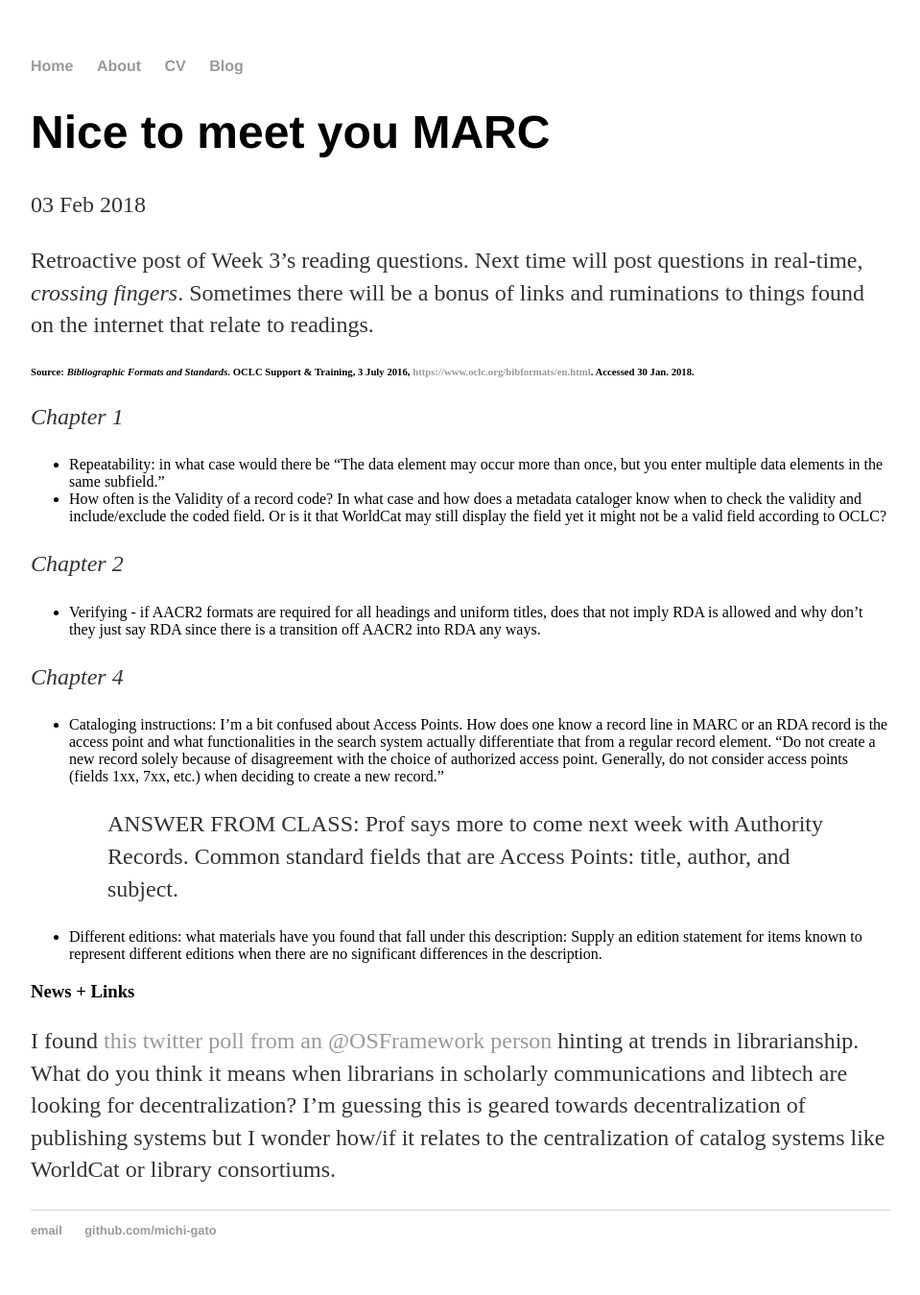
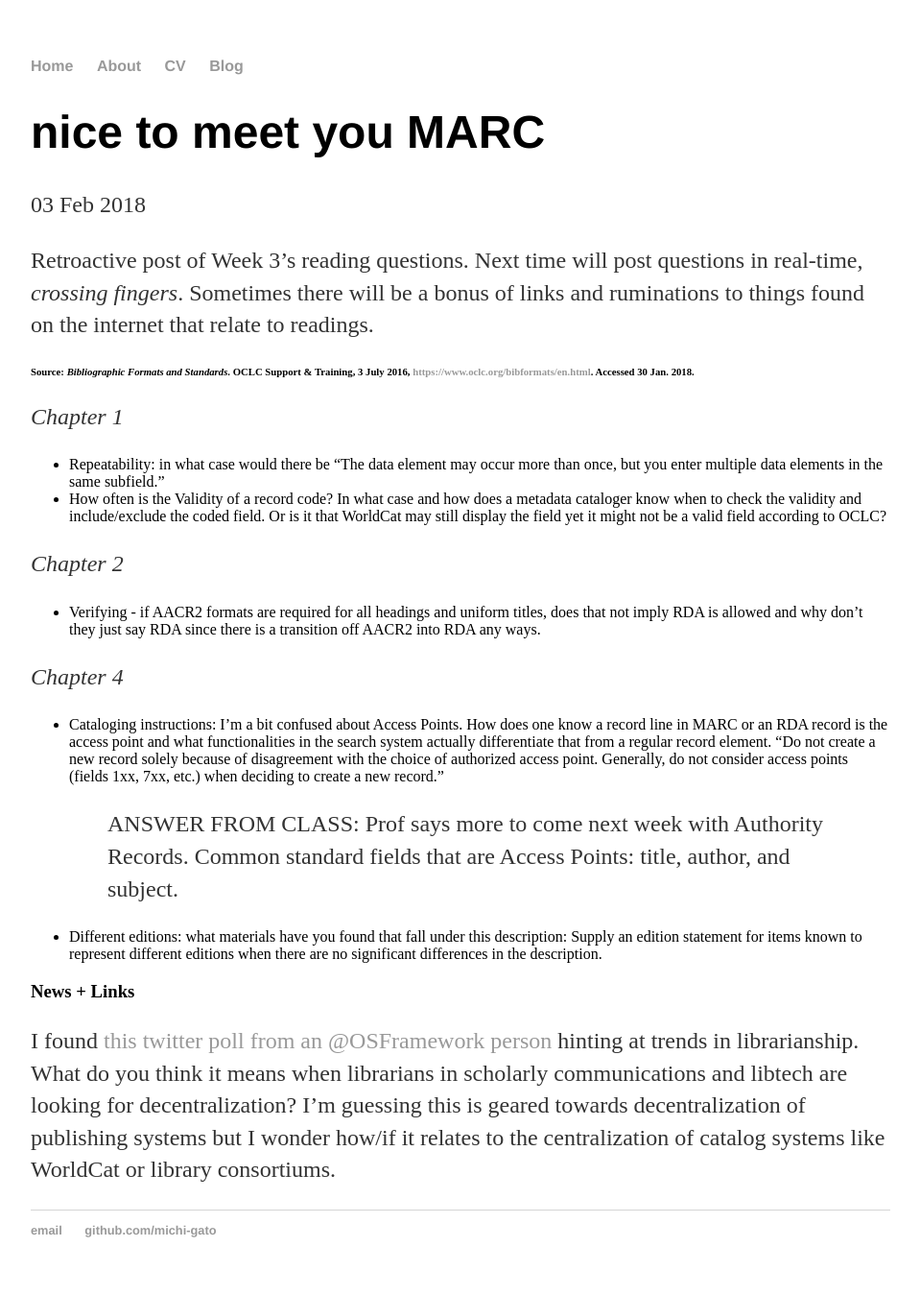
Before and after one commit to cat-alog/cat-alog.github.io, a Jekyll site: the page built from _posts/2018-02-03-ist616-wk3-marc.md, in a window 1280 px wide. Shown: the whole page at 96% size, without its empty margins (160-1119 px from the left). Built offline with Jekyll 4.4.1, drawn with Linux system fonts in a browser that asks for light colours.

```diff
--- a/_posts/2018-02-03-ist616-wk3-marc.md
+++ b/_posts/2018-02-03-ist616-wk3-marc.md
@@ -1,6 +1,6 @@
 ---
 layout: post
-title: "Nice to meet you MARC"
+title: "nice to meet you MARC"
 date: 2018-02-03
 ---
 
```
